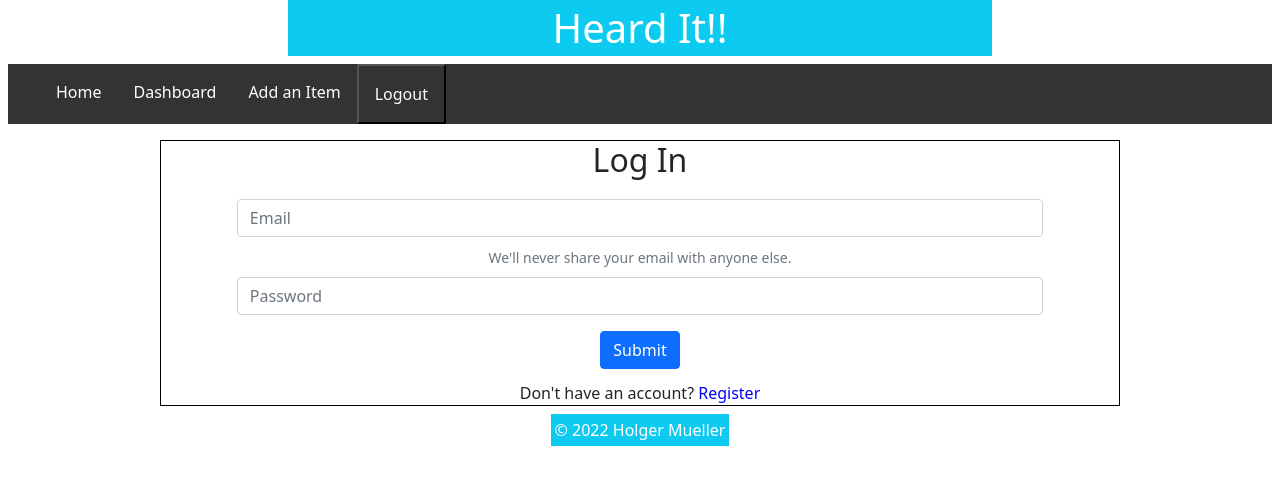
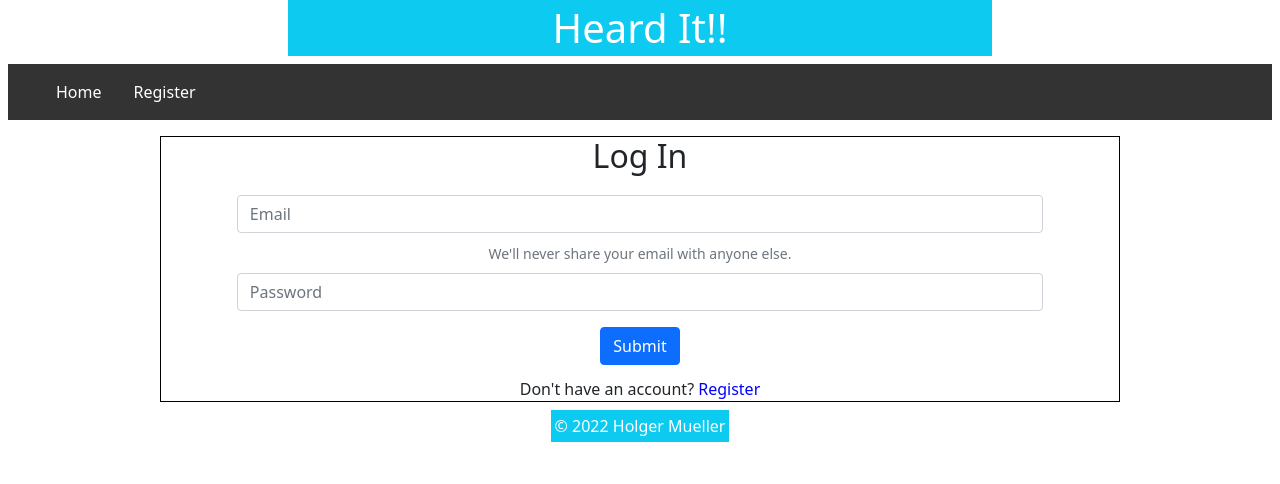
Before and after one commit to Holgermueller/gottahearit, a React (Create React App) app in the folder client/: page / in a window 1280 px wide. Shown: the top 484 px of the page. Built offline with nearby package versions, Linux system fonts and the light colour scheme.

Commit message:
logout works

```diff
--- a/client/src/components/nav/nav.js
+++ b/client/src/components/nav/nav.js
@@ -17,6 +17,8 @@ function Nav() {
   return (
     <section id="navigation" className="m-2">
       <ul>
+        {user ? (
+          <>
             <li>
               <Link to="/">Home</Link>
             </li>
@@ -29,6 +31,17 @@ function Nav() {
             <li>
               <button onClick={onLogout}>Logout</button>
             </li>
+          </>
+        ) : (
+          <>
+            <li>
+              <Link to="/">Home</Link>
+            </li>
+            <li>
+              <Link to="/registration">Register</Link>
+            </li>
+          </>
+        )}
       </ul>
     </section>
   );
```
Lines whose indentation alone changed are shown as unchanged.
